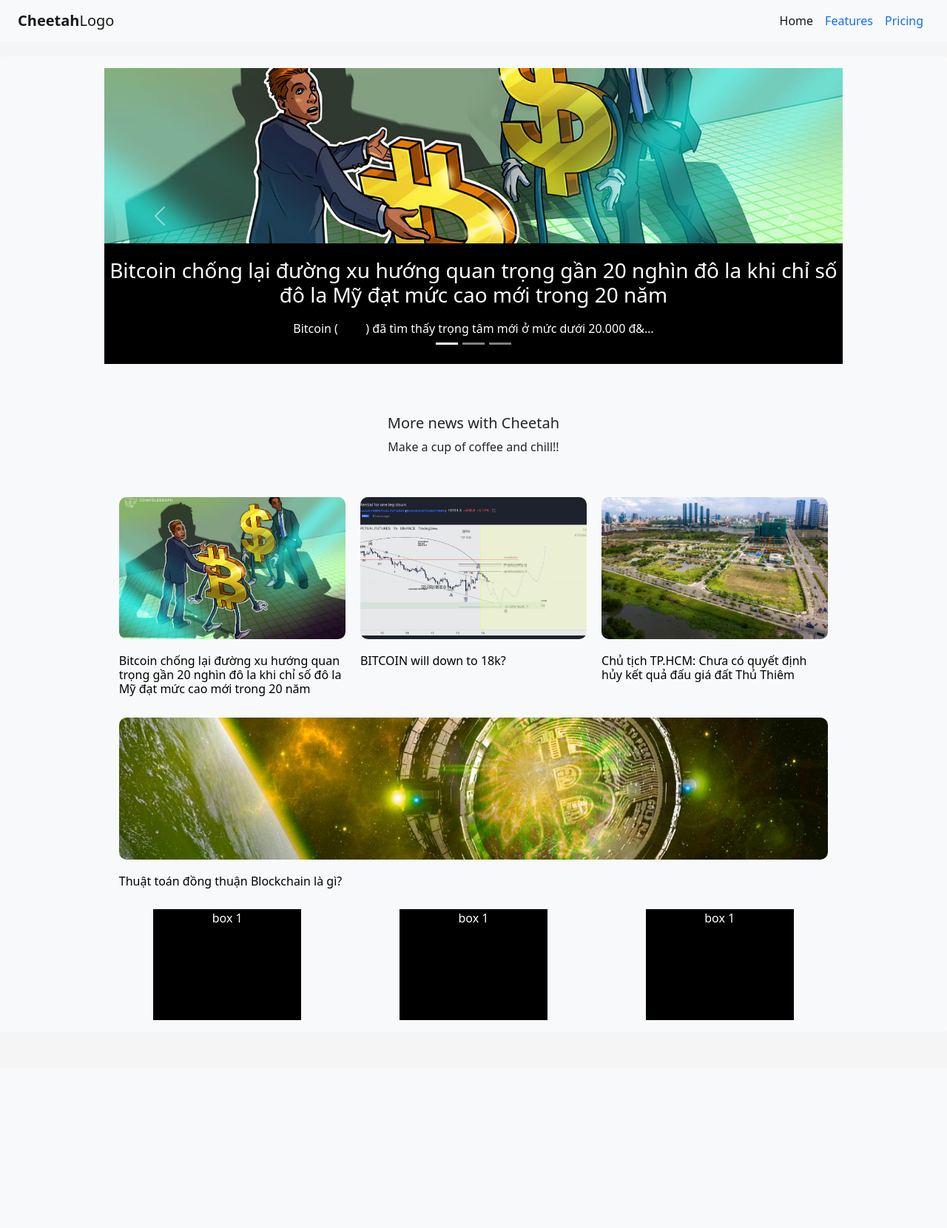
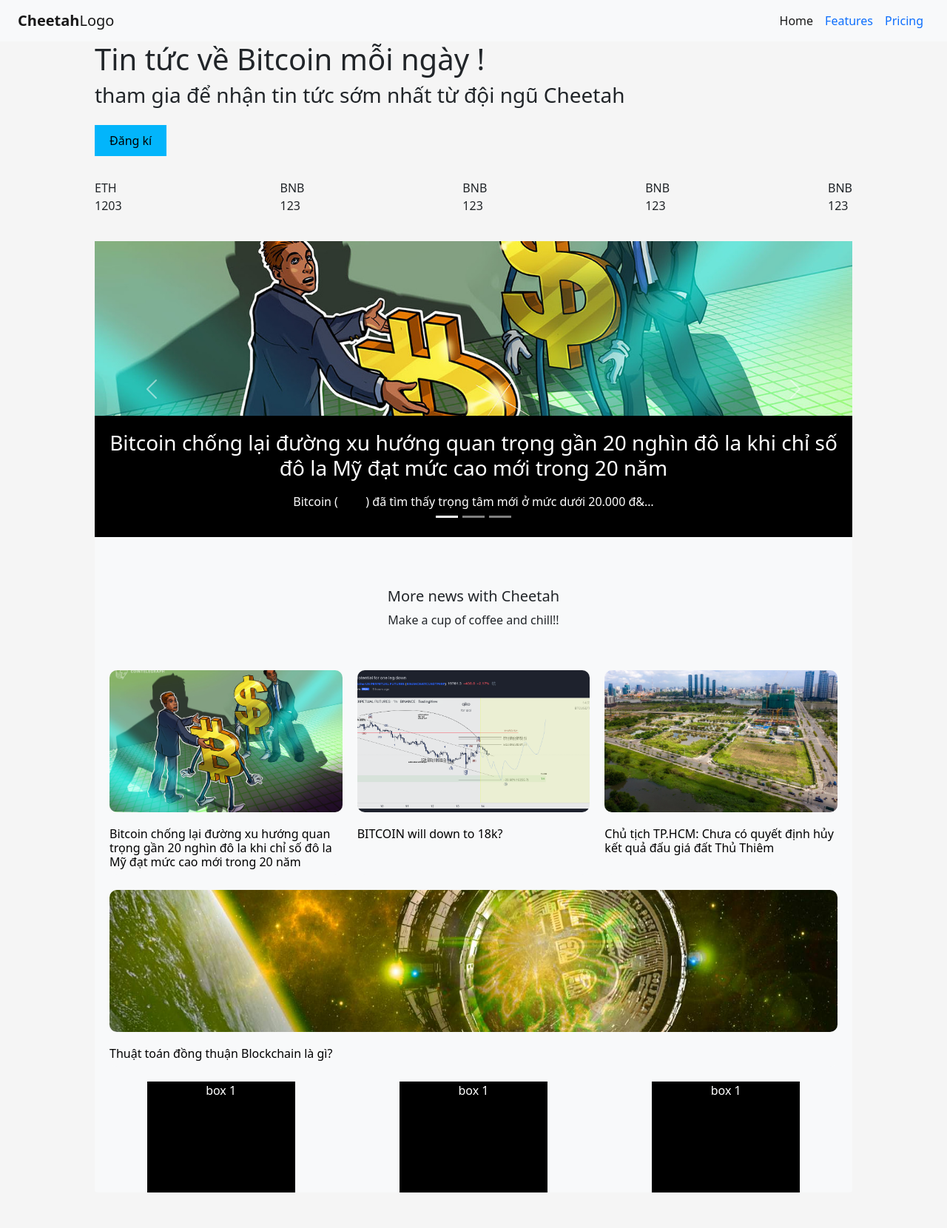
Before and after one commit to cuzzcuzz97/djangoblog, a Django app: page / in a window 1280 px wide. Shown: the whole page at 74% size. Before the commit the page ends 1379 px from the top, so only its background shows below. Run offline with Django 4.2, Linux system fonts and the light colour scheme; data comes from the database, SQL or seed files in the repository; both versions use the stored data as it was after the commit; some libraries are stand-ins or nearby versions.

Commit message:
nothing apply

```diff
--- a/base/admin.py
+++ b/base/admin.py
@@ -1,6 +1,7 @@
 from django.contrib import admin
 
-from .models import Blog
+from .models import Blog, Coinlist
 
 # Register your models here.
 admin.site.register(Blog)
+admin.site.register(Coinlist)
--- a/base/models.py
+++ b/base/models.py
@@ -20,3 +20,15 @@
 
     class Meta:
         ordering = ['-created_at']
+
+class Coinlist(models.Model):
+    COIN_NAME = [('BTC', 'BTCUSDT'),
+    ('ETH', 'ETHUSDT'),
+    ('BNB', 'BNBUSDT'),
+    ('ADA', 'ADAUSDT'),
+    ('LTC', 'LTCUSDT'),]
+
+    coinname = models.CharField(max_length=3, choices=COIN_NAME,default="BTC")
+
+    def __str__(self):
+        return self.coinname
--- a/base/templates/base/blog_list.html
+++ b/base/templates/base/blog_list.html
@@ -12,10 +12,29 @@
     <!-- CSS only -->
 
 <!-- start container all body -->
-<div class="">
+<div class="body-contain">
+  <div class="header">
+    <div class="header-title">
+      <h1 >Tin tức về Bitcoin mỗi ngày !</h1>
+      <h3>tham gia để nhận tin tức sớm nhất từ đội ngũ Cheetah</h3><br>
+      <a id="register" href="#">Đăng kí</a>
+    </div>
+    <div class="price-table">
+      <ul>
+        {%for coin in coindisplay %}
+        <li>{{coin.coinname}}<br></li>
+        {%endfor%}
+        <li>ETH<br>1203</li>
+        <li>BNB<br>123</li>
+        <li>BNB<br>123</li>
+        <li>BNB<br>123</li>
+        <li>BNB<br>123</li>
+      </ul>
+    </div>
+</div>
 <!-- <div class="container d-flex flex-wrap align-items-center"> -->
 <!-- Carousel -->
-<div id="header-slide" class=" bg-light p-3 mb-5 rounded">
+<div id="header-slide" class=" bg-light mb-5 rounded">
 <div id="demo" class="carousel slide carousel-fade" data-bs-ride="carousel">
     <!-- Indicators/dots -->
     <div class="carousel-indicators">
@@ -63,6 +82,7 @@
   <h5>More news with Cheetah<br></h5>
   <p>Make a cup of coffee and chill!!<p></p>
 </div>
+<div class="cards-group">
         <div class="card-group">
             {% for blog in blogs %}
             {% if forloop.counter <= 6 %}
@@ -77,7 +97,6 @@
             {% endif %}
             {% endfor %}
 </div>
-
 <div class="categories-box">
     <ul>
       <li class="category">box 1</li>
@@ -85,6 +104,7 @@
       <li class="category">box 1</li>
     </ul>
 </div>
+</div>
 <!-- end body-container -->
 
 {% endblock content %}
--- a/base/urls.py
+++ b/base/urls.py
@@ -7,7 +7,6 @@
 urlpatterns = [
     path('', BlogList.as_view(),name='blogs'),
     path('blog/<int:pk>', BlogDetail.as_view(), name='blog'),
-    path('get_currency/', views.get_currency),
     path('tinymce/', include('tinymce.urls')),
 
 ]
--- a/base/views.py
+++ b/base/views.py
@@ -4,8 +4,9 @@
 from django.views.generic.list import ListView
 from django.shortcuts import redirect, render
 import json
-import requests
+# import requests
 import time
+
 
 class BlogList(ListView):
     model = Blog
@@ -22,19 +23,28 @@
         img = Photo.objects.all()
         return render_to_response("blog.html", {"img": img})
 
-def get_currency(request):
+# def mmdv(request):
+#     coindisplay = Coinlist.objects.all()
+#     return render(request, "blog_list.html", {"Coinlist": coindisplay})
 
-    # defining key/request url
-    key = "https://api.binance.com/api/v3/ticker/price?symbol=BTCUSDT"
+# class Coinlist(ListView):
+#     model = Coinlist
+#     context_object_name = 'coins'
 
-    # requesting data from url
 
-    data = requests.get(key)
-    data = data.json()
 
-    def print_price():
-        return data['price']
+    # def get_currency(request):
 
-    context = {'bitcoin' : print_price}
-    time.sleep(10)
-    return render(request , 'base/main.html', context)
+    #     key = "https://api.binance.com/api/v3/ticker/24hr"
+
+    #     def print_price(coinname):
+    #         data = requests.get(key)
+    #         data = data.json()
+    #         price = next(z for z in data if z["symbol"] == f"{coinname}")
+    #         coin_price = price.get("lastPrice")
+    #         return coin_price
+    #     token_price = print_price("BTCUSDT")
+
+    #     context = {'bitcoin' : token_price }
+
+    #     return render(request , 'blog_list.html', context)
--- a/blog/static/css/style.css
+++ b/blog/static/css/style.css
@@ -4,16 +4,15 @@
     color: black;
 }
 
-.body-container {
-  font-size: 16px;
+.body-contain {
+  width: 80%;
+  margin: auto;
 }
 
 .card-group {
-  width: 80%;
   margin: auto;
 }
 .categories-box ul {
-  width: 80%;
   margin: auto;
   padding:0;
   display: flex;
@@ -39,7 +38,6 @@
 }
 
 #demo {
-  width:80%;
   margin: auto;
 }
 
@@ -91,6 +89,28 @@
   object-fit: cover !important;
 }
 
+.header {
+  display: flex;
+  flex-direction: column;
+  gap: 40px;
+}
+
+.price-table ul {
+  padding-inline-start: 0 !important;
+  display: flex;
+  flex-direction: row;
+  justify-content: space-between;
+}
+
+.price-table li {
+  list-style-type: none;
+}
+#register {
+  padding: 10px 20px;
+  background-color: rgb(2, 181, 251);
+  color: black;
+
+}
 
 .text-field {
   text-align: center;
@@ -111,6 +131,9 @@
       width: 100%;
       margin-left: 0 !important;
       flex-direction: row;
+  }
+  .body-contain {
+    width: 100%;
   }
   .card-img-top {
     height: 20vh;
```
Also changed, not shown: base/migrations/0005_coinlist_alter_blog_description.py (added), base/migrations/0006_coinlist_coinname.py (added), db.sqlite3.
